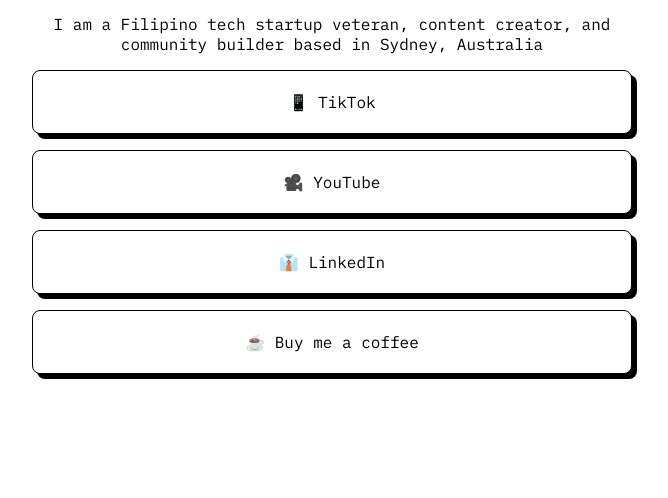
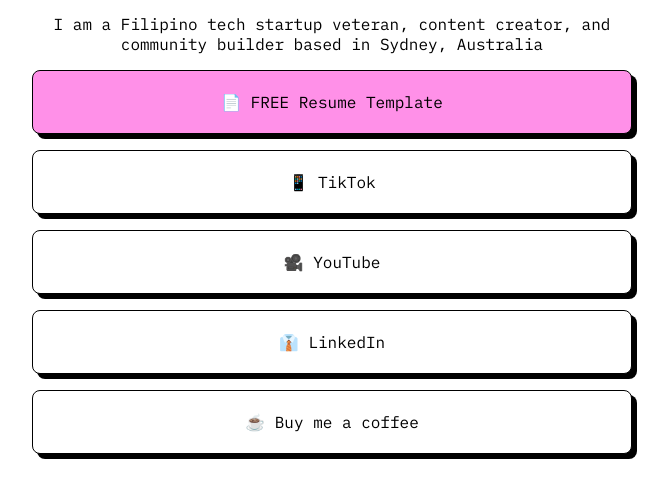
Before and after one commit to rpgarde/paologardecom, a plain HTML site: page index.html in a window 1280 px wide. Shown: the part 144-642 px from the top of the page, without its empty margins (308-976 px from the left). Drawn offline with Linux system fonts and the light colour scheme.

Commit message:
Added resume template

```diff
--- a/index.html
+++ b/index.html
@@ -13,6 +13,11 @@
     <div class="container">
         <h1 class="text-center header">Hi, I'm Paolo 👋</h1>
         <p class = "text-center">I am a Filipino tech startup veteran, content creator, and community builder based in Sydney, Australia</p>
+        <div class = "btn-section">
+            <a href="https://paologrd.gumroad.com/l/resumetemplate" target="_blank">
+                <button class ="link-btn highlighted">📄 FREE Resume Template</button>
+            </a>
+        </div>
         <div class = "btn-section">
             <a href="https://www.tiktok.com/@paoloinaustralia" target="_blank">
                 <button class ="link-btn">📱 TikTok</button>
--- a/styles.css
+++ b/styles.css
@@ -47,6 +47,12 @@ body {
     margin-bottom:1rem;
 }
 
+
+.highlighted {
+    background-color: #ff90e8;
+}
+
+
 @media only screen and (max-width: 600px) {
     .container {
         width:90%;
```
